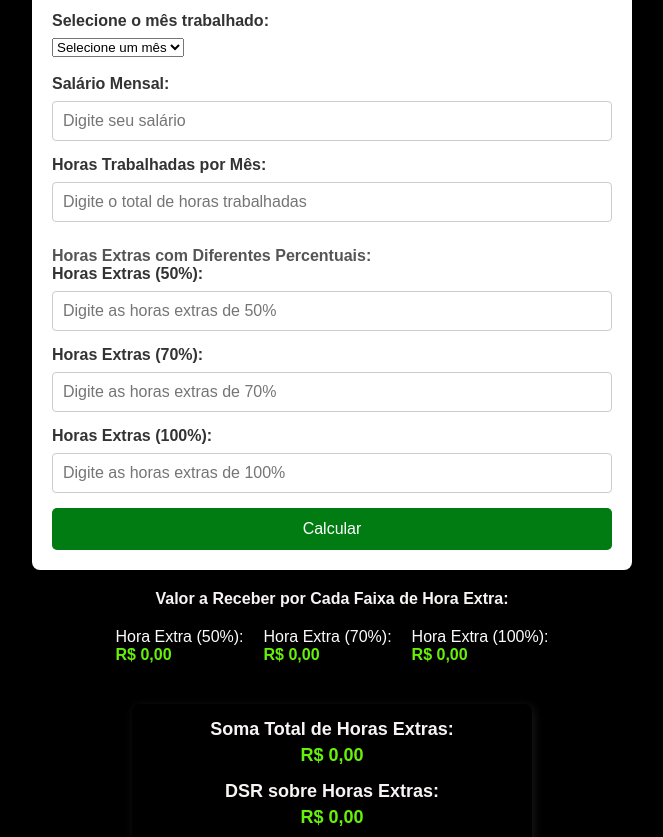
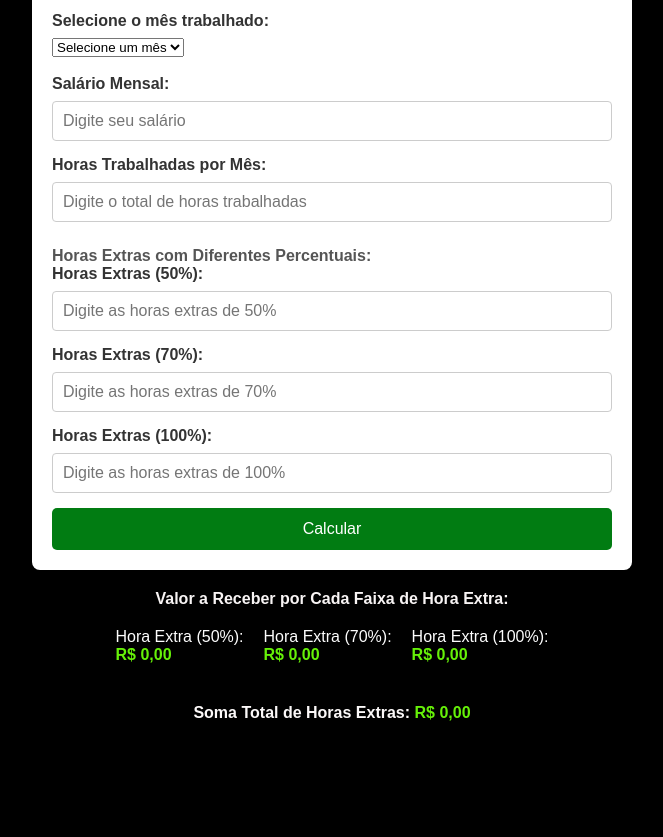
Before and after one commit to KCHAGAS94/over_time, a plain HTML site: page index.html in a window 1280 px wide. Shown: the part 115-952 px from the top of the page, without its empty margins (308-971 px from the left). Drawn offline with Linux system fonts and the light colour scheme.

Commit message:
Retornando pois teve erro de js

```diff
--- a/css/style.css
+++ b/css/style.css
@@ -95,54 +95,6 @@ span {
     padding: 0px 90px 90px 90px;
 }
 
-.resultadoFinal {
-    margin: 20px auto; /* Centraliza horizontalmente */
-    padding: 15px;
-    width: 90%; /* Ajusta a largura para telas pequenas */
-    max-width: 400px; /* Limita a largura em telas maiores */
-    font-size: 18px;
-    font-weight: bold;
-    background-color: #000000;
-    border-radius: 8px;
-    text-align: center; /* Centraliza o texto */
-    box-shadow: 2px 2px 10px rgba(248, 246, 246, 0.1); /* Adiciona um leve sombreamento */
-}
-
-.resultadoFinal div {
-    margin-bottom: 15px; /* Espaço entre os blocos */
-}
-
-.resultadoFinal div span {
-    display: block; /* Mantém os valores abaixo do texto */
-    font-size: 20px;
-    font-weight: bold;
-    color: #fcf7f7; /* Mantém a cor padrão para os outros valores */
-    margin-top: 5px;
-}
-
-/* Responsividade */
-@media (max-width: 480px) {
-    .resultadoFinal {
-        font-size: 16px;
-        padding: 10px;
-    }
-
-    .resultadoFinal div span {
-        font-size: 18px;
-    }
-}
-
-.textSomaValores{
-    color: #f8f4f4;
-}
-
-/* Estilização específica para o valor total */
-.resultadoFinal .valorTotal {
-    color: #66f108; /* Define a cor verde para o valor total */
-    font-size: 100%; /* Deixa um pouco maior para destaque */
-}
-
-
 /* Responsividade para telas pequenas */
 @media (max-width: 600px) {
     form {
--- a/index.html
+++ b/index.html
@@ -55,22 +55,9 @@
         <div class="TotaisExtra"><div>Hora Extra (100%):</div><p> <span id="resultado100">R$ 0,00</span></p></div>
     </div>
 
-    <div class="resultadoFinal">
-        <div class="textSomaValores">
-            Soma Total de Horas Extras:
-            <span class="valorTotal">R$ 0,00</span>
-        </div>
-        <div class="textSomaValores">
-            DSR sobre Horas Extras:
-            <span class="valorTotal">R$ 0,00</span>
-        </div>
-        <div class="textSomaValores">
-            Soma Total de Horas Extras + DSR:
-            <span class="valorTotal">R$ 0,00</span> <!-- Aplicando a classe específica -->
-        </div>
+    <div class="resultadoTotal">
+        Soma Total de Horas Extras: <span id="resultadoTotal">R$ 0,00</span>
     </div>
-
-
 
     <div class="sobreSite">
         <h1>Sobre o Site - Cálculo de Hora Extra</h1><br>
--- a/js/script.js
+++ b/js/script.js
@@ -53,22 +53,14 @@ function calcularHoraExtra() {
     document.getElementById('resultado50').textContent = `R$ ${total50.toFixed(2)}`;
     document.getElementById('resultado70').textContent = `R$ ${total70.toFixed(2)}`;
     document.getElementById('resultado100').textContent = `R$ ${total100.toFixed(2)}`;
-    document.getElementById('resultadoTotal').textContent = `R$ ${totalExtras.toFixed(2)}`;
+    document.getElementById('resultadoTotal').textContent = `R$ ${(totalExtras).toFixed(2)}`;
 
     // Exibir o DSR sobre horas extras na página
-    let dsrElemento = document.getElementById('dsrTotal').textContent = `R$ ${dsr.toFixed(2)}`;
+    let dsrElemento = document.getElementById('dsrTotal');
     if (!dsrElemento) {
         let dsrContainer = document.querySelector('.resultadoTotal');
         dsrContainer.innerHTML += `<br><br> DSR sobre Horas Extras: <span id="dsrTotal">R$ ${dsr.toFixed(2)}</span>`;
     } else {
         dsrElemento.textContent = `R$ ${dsr.toFixed(2)}`;
     }
-
-    // Soma total de horas extras + DSR
-    const totalComDSR = totalExtras + dsr;
-
-    // Atualiza o valor total incluindo o DSR
-    document.getElementById('somaTotalDsr').textContent = `R$ ${totalComDSR.toFixed(2)}`;
-
-
 }
```
